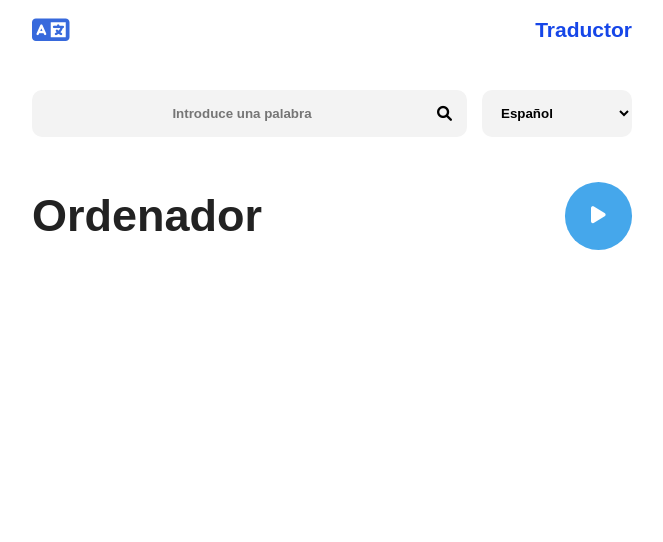
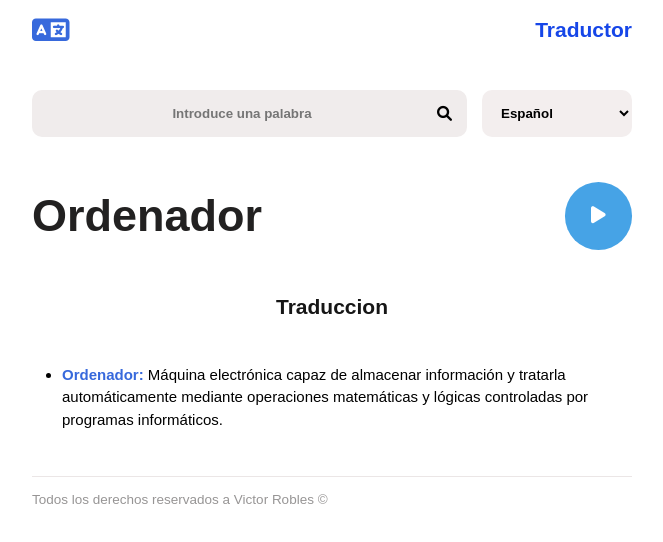
Before and after one commit to diegohidalgomerizalde1007-bot/proyecto-traductor, a plain HTML site: page index.html in a window 1280 px wide. Shown: the whole page, without its empty margins (308-971 px from the left). Drawn offline with Linux system fonts and the light colour scheme.

Commit message:
Agregar primera definición y pie de página

```diff
--- a/index.html
+++ b/index.html
@@ -37,7 +37,24 @@
                 <i class="fa-solid fa-play"></i>
             </button>
         </div>
+        <section class="layout__traduccion">
 
+            <h2 class="traduccion__titulo">Traduccion</h2>
+
+            <ul class="traduccion__lista">
+                <li>
+                    <strong>Ordenador:</strong>
+                    Máquina electrónica capaz de almacenar información y tratarla
+                    automáticamente mediante operaciones matemáticas y lógicas
+                    controladas por programas informáticos.
+                </li>
+            </ul>
+
+        </section>
+
+        <footer class="layout__footer">
+            <p>Todos los derechos reservados a Victor Robles ©</p>
+        </footer>
     </main>
 </body>
 </html>
--- a/style.css
+++ b/style.css
@@ -47,7 +47,7 @@ body {
     align-items: center;
     flex-grow: 1;
     padding: 1rem;
-    background-color: #f3f3f3;
+    background-color: #f0ecec;
     border-radius: 10px;
 }
 
@@ -63,7 +63,7 @@ body {
     width: 10rem;
     padding: 1rem;
     font-weight: bold;
-    background-color: #f3f3f3;
+    background-color: #f3eeee;
     border: none;
     border-radius: 10px;
 }
@@ -77,15 +77,43 @@ body {
 
 .palabra__titulo {
     font-size: 3rem;
-    color: #222;
+    color: #222121;
 }
 
 .palabra__boton {
     width: 4.5rem;
     height: 4.5rem;
     color: white;
-    background-color: #45a7eb;
+    background-color: #46a3e6;
     border: none;
     border-radius: 50%;
     font-size: 1.3rem;
 }
+
+.traduccion__titulo {
+    text-align: center;
+    font-size: 1.4rem;
+    color: #161616;
+    margin-bottom: 3rem;
+}
+
+.traduccion__lista {
+    padding-left: 2rem;
+    line-height: 1.5;
+}
+
+.traduccion__lista li {
+    margin-bottom: 3rem;
+}
+
+.traduccion__lista strong {
+    color: #3769dc;
+}
+
+.layout__footer {
+    border-top: 1px solid #ebe6e6;
+    margin-top: 3rem;
+    padding-top: 1rem;
+    color: #979595;
+    font-size: 0.9rem;
+}
```
